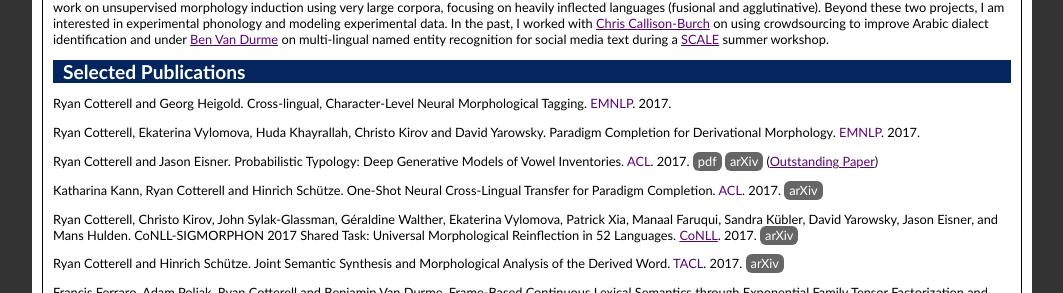
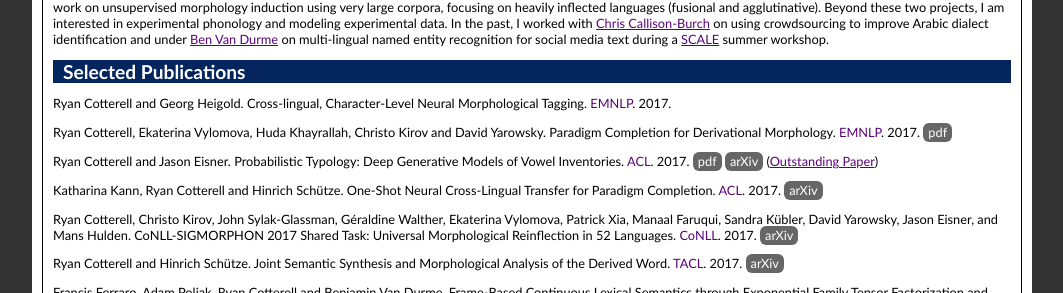
Before and after one commit to ryancotterell/ryancotterell.github.io, a plain HTML site: page index.html in a window 1280 px wide. Shown: the part 800-1093 px from the top of the page, without its empty margins (108-1171 px from the left). Drawn offline with Linux system fonts and the light colour scheme.

Commit message:
added paper draft

```diff
--- a/index.html
+++ b/index.html
@@ -80,10 +80,10 @@ modern German-language literature; Thomas Mann, Hermann Hesse and Max
 						  </p>
                                                 <h1> Selected Publications </h1>
 <p>Ryan Cotterell and Georg Heigold.  Cross-lingual, Character-Level Neural Morphological Tagging. <a style="text-decoration: none" href="http://emnlp2017.net/">EMNLP</a>. 2017. </p>
-<p>Ryan Cotterell, Ekaterina Vylomova, Huda Khayrallah, Christo Kirov and David Yarowsky. Paradigm Completion for Derivational Morphology. <a style="text-decoration: none" href="http://emnlp2017.net/">EMNLP</a>. 2017. </p>
+<p>Ryan Cotterell, Ekaterina Vylomova, Huda Khayrallah, Christo Kirov and David Yarowsky. Paradigm Completion for Derivational Morphology. <a style="text-decoration: none" href="http://emnlp2017.net/">EMNLP</a>. 2017. <a class="extra code" style="text-decoration: none" href="papers/cotterell+al.emnlp17.pdf">pdf</a> </p>
 						<p>Ryan Cotterell and Jason Eisner. Probabilistic Typology: Deep Generative Models of Vowel Inventories. <a style="text-decoration: none" href="http://acl2017.org/">ACL</a>. 2017. <a class="extra code" style="text-decoration: none" href="papers/cotterell+eisner.acl17.pdf">pdf</a>  <a class="extra code" style="text-decoration: none" href="https://arxiv.org/abs/1705.01684">arXiv</a> (<a href="https://chairs-blog.acl2017.org/2017/06/02/wednesday-2-august-detailed-program/">Outstanding Paper</a>) </p>
 <p>Katharina Kann, Ryan Cotterell and Hinrich Schütze. One-Shot Neural Cross-Lingual Transfer for Paradigm Completion. <a style="text-decoration: none"href="http://acl2017.org/">ACL</a>. 2017. <a class="extra code" style="text-decoration: none" href="https://arxiv.org/abs/1704.00052">arXiv</a> </p>
-<p> Ryan Cotterell, Christo Kirov, John Sylak-Glassman, Géraldine Walther, Ekaterina Vylomova, Patrick Xia, Manaal Faruqui, Sandra Kübler, David Yarowsky, Jason Eisner, and Mans Hulden. CoNLL-SIGMORPHON 2017 Shared Task: Universal Morphological Reinflection in 52 Languages. <a href="http://www.conll.org/">CoNLL</a>. 2017. <a class="extra code" style="text-decoration: none" href="https://arxiv.org/abs/1706.09031">arXiv</a> </p>
+<p> Ryan Cotterell, Christo Kirov, John Sylak-Glassman, Géraldine Walther, Ekaterina Vylomova, Patrick Xia, Manaal Faruqui, Sandra Kübler, David Yarowsky, Jason Eisner, and Mans Hulden. CoNLL-SIGMORPHON 2017 Shared Task: Universal Morphological Reinflection in 52 Languages. <a style="text-decoration: none" href="http://www.conll.org/">CoNLL</a>. 2017. <a class="extra code" style="text-decoration: none" href="https://arxiv.org/abs/1706.09031">arXiv</a> </p>
 <p>Ryan Cotterell and Hinrich Schütze. Joint Semantic Synthesis and Morphological Analysis of the Derived Word. <a style="text-decoration: none"href="http://www.transacl.org/">TACL</a>. 2017. <a class="extra code" style="text-decoration: none" href="https://arxiv.org/abs/1701.00946">arXiv</a> </p>
 <p>Francis Ferraro, Adam Poliak, Ryan Cotterell and Benjamin Van Durme. Frame-Based Continuous Lexical Semantics through Exponential Family Tensor Factorization and Semantic Proto-Roles. <a style="text-decoration: none"href="https://sites.google.com/site/starsem2017/"><sup>*</sup>SEM</a>. 2017. <a class="extra code" style="text-decoration: none" href="papers/ferraro+al.starsem17.pdf">pdf</a> <a class="extra code" style="text-decoration: none" href="https://arxiv.org/abs/1706.09562">arXiv</a> </p>
 
```
Also changed, not shown: 1 other file.
